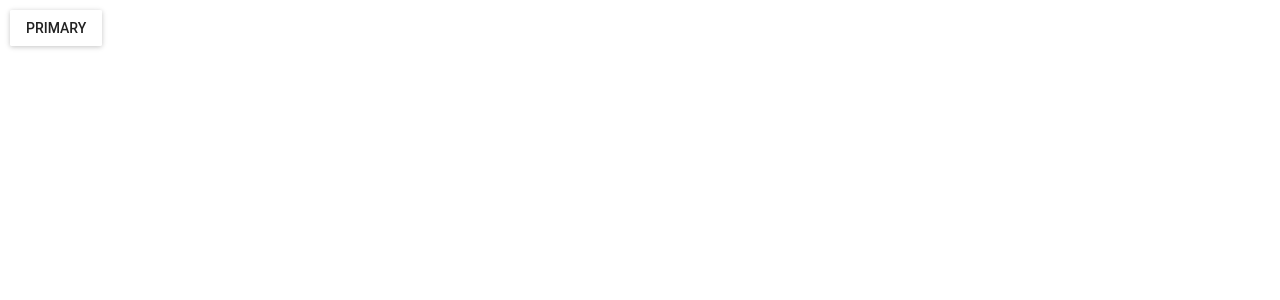
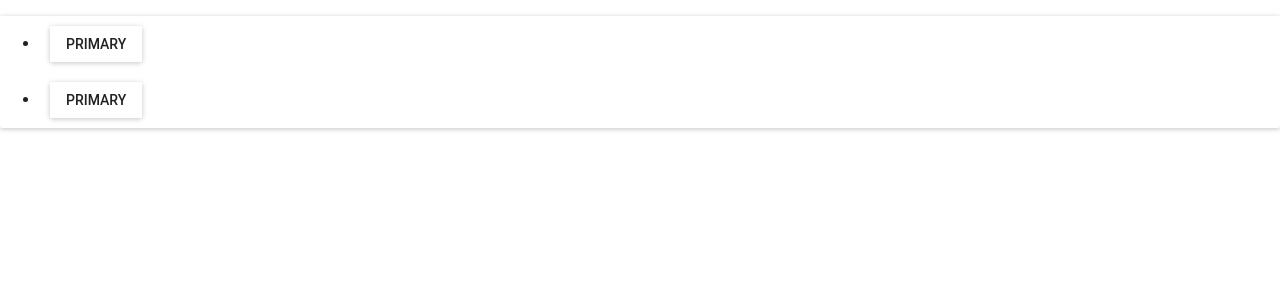
Before and after one commit to KrystianKaminski/js-react-day3, a React (Create React App) app: page / in a window 1280 px wide. Shown: the top 300 px of the page. Built offline with nearby package versions, Linux system fonts and the light colour scheme.

Commit message:
Display props children

```diff
--- a/src/App.js
+++ b/src/App.js
@@ -1,13 +1,17 @@
 import React from 'react';
 import Button from './components/Button';
+import Paper from './components/Paper'
 
 
 const App = (props) => (
-  <div>
+  <Paper>
     <Button
       onClick={() => alert('fafd')}
     />
-  </div>
+     <Button
+      onClick={() => alert('fafd')}
+    />
+  </Paper>
 )
 
 
--- /dev/null
+++ b/src/components/Paper.js
@@ -0,0 +1,12 @@
+import React from 'react'
+import MuiPaper from 'material-ui/Paper'
+
+const Paper = (props) => (
+    <MuiPaper>
+        <ul>
+        {props.children.map(child => <li>{child}</li>)}
+        </ul>
+    </MuiPaper>
+)
+
+export default Paper
```
